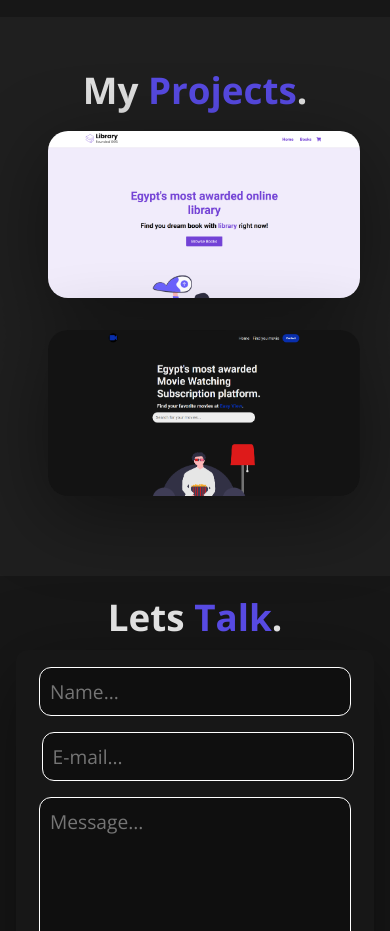
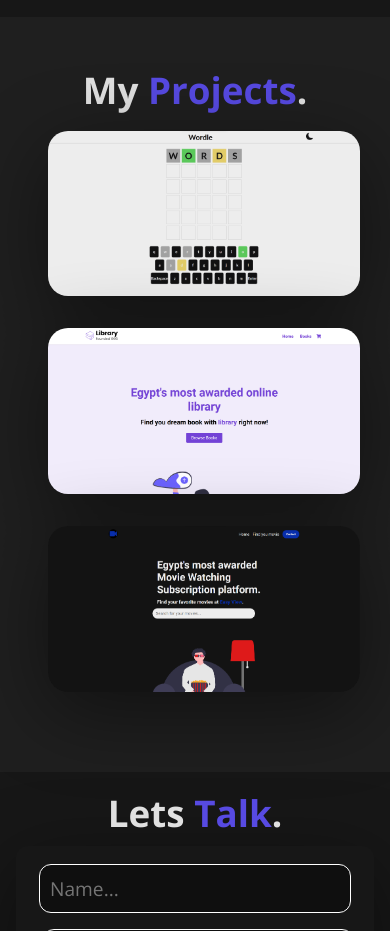
Before and after one commit to marwanAllithy/portfolio, a React (Create React App) app: page / in a window 390 px wide. Shown: the part 4480-5411 px from the top of the page. Built offline with nearby package versions, Linux system fonts and the light colour scheme.

Commit message:
adding wordle as a project

```diff
--- a/src/compos/helper/projects.jsx
+++ b/src/compos/helper/projects.jsx
@@ -1,21 +1,30 @@
-import librarypic from '../projectimg/library.png'
-import easyViewPic from '../projectimg/easyView.png'
+import librarypic from "../projectimg/library.png";
+import easyViewPic from "../projectimg/easyView.png";
+import wordlePic from "../projectimg/wordle.png";
 
 export const projects = [
   {
+    img: wordlePic,
+    title: "Wordle clone",
+    para: "A wordle clone built with React, using cookies and local storage to store the user's progress. ",
+    githublink: "https://github.com/OZY3112/wordle",
+    websitelink: "https://wordle-ozy.vercel.app/",
+    tools: " SCSS | Cookies | JavaScript | React | Node.Js",
+  },
+  {
     img: librarypic,
-        title: "E-Commerce-library",
+    title: "E-Commerce library",
     para: "Using best practices with Html (BEM), Css, and javaScript, while using React (+hooks) i built a fake E-library and a clean UI design with a easy-to-understand layout for the website.",
     githublink: "https://github.com/OZY3112/E-Commerce-library",
     websitelink: "https://e-commerce-library.vercel.app/",
-        tools: " CSS | JavaScript | React | Node.Js"
+    tools: " CSS | JavaScript | React | Node.Js",
   },
   {
     img: easyViewPic,
-        title:"Easy view",
-        para:"Using the TMDB API and Axios I made a website (in 3 days) where you can look for a movie name and find all of the results and also get access to more information by clicking on the movie poster.",
+    title: "Easy view",
+    para: "Using the TMDB API and Axios I made a website (in 3 days) where you can look for a movie name and find all of the results and also get access to more information by clicking on the movie poster.",
     githublink: "https://github.com/OZY3112/views_bata",
     websitelink: "https://easy-view.vercel.app/",
-        tools: " SCSS | JavaScript | React | Vite | axios | Node.Js"
-    }
-]
+    tools: " SCSS | JavaScript | React | Vite | axios | Node.Js",
+  },
+];
--- a/src/index.scss
+++ b/src/index.scss
@@ -939,7 +939,9 @@ FOOTER
     .project__description--title{
       font-size: 1.2rem !important;
     }
-
+    .project__description{
+      margin-left: -2.5rem !important; ;
+    }
     .nav__logo{
       width: 150px;
     }
```
Also changed, not shown: src/compos/projectimg/wordle.png (added). Lines whose indentation alone changed are shown as unchanged.
